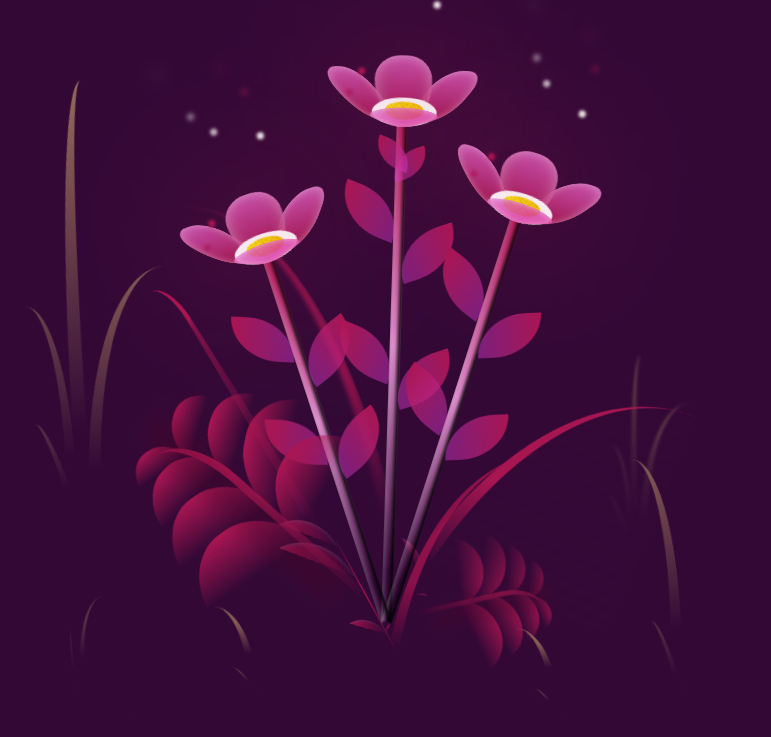
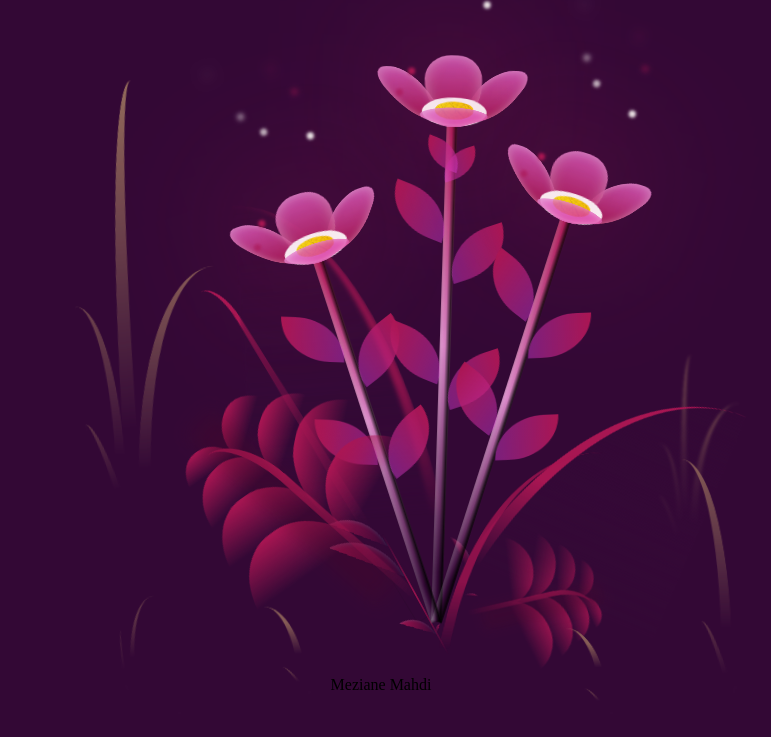
Before and after one commit to MahdiDevSec/flower.github.io, a plain HTML site: page index.html in a window 1280 px wide. Shown: the whole page, without its empty margins (259-1030 px from the left). Drawn offline with Linux system fonts and the light colour scheme.

Commit message:
Update index.html

```diff
--- a/index.html
+++ b/index.html
@@ -9,6 +9,9 @@
 </head>
 
 <body class="not-loaded">
+    <div class="copright" >
+        <span> Meziane Mahdi </span>
+    </div>
     <div class="night"></div>
     <div class="flowers">
       <div class="flower flower--1">
```
